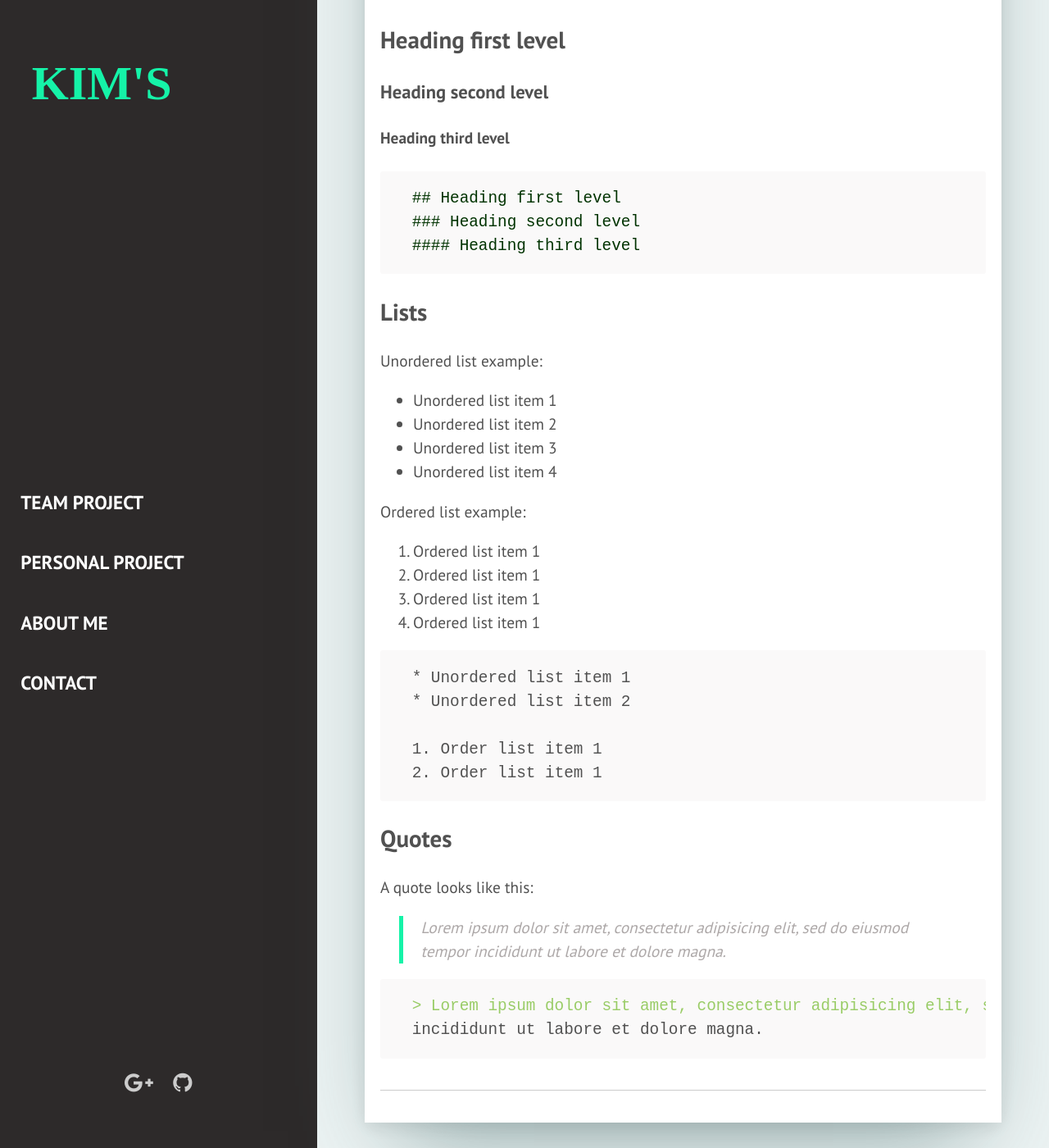
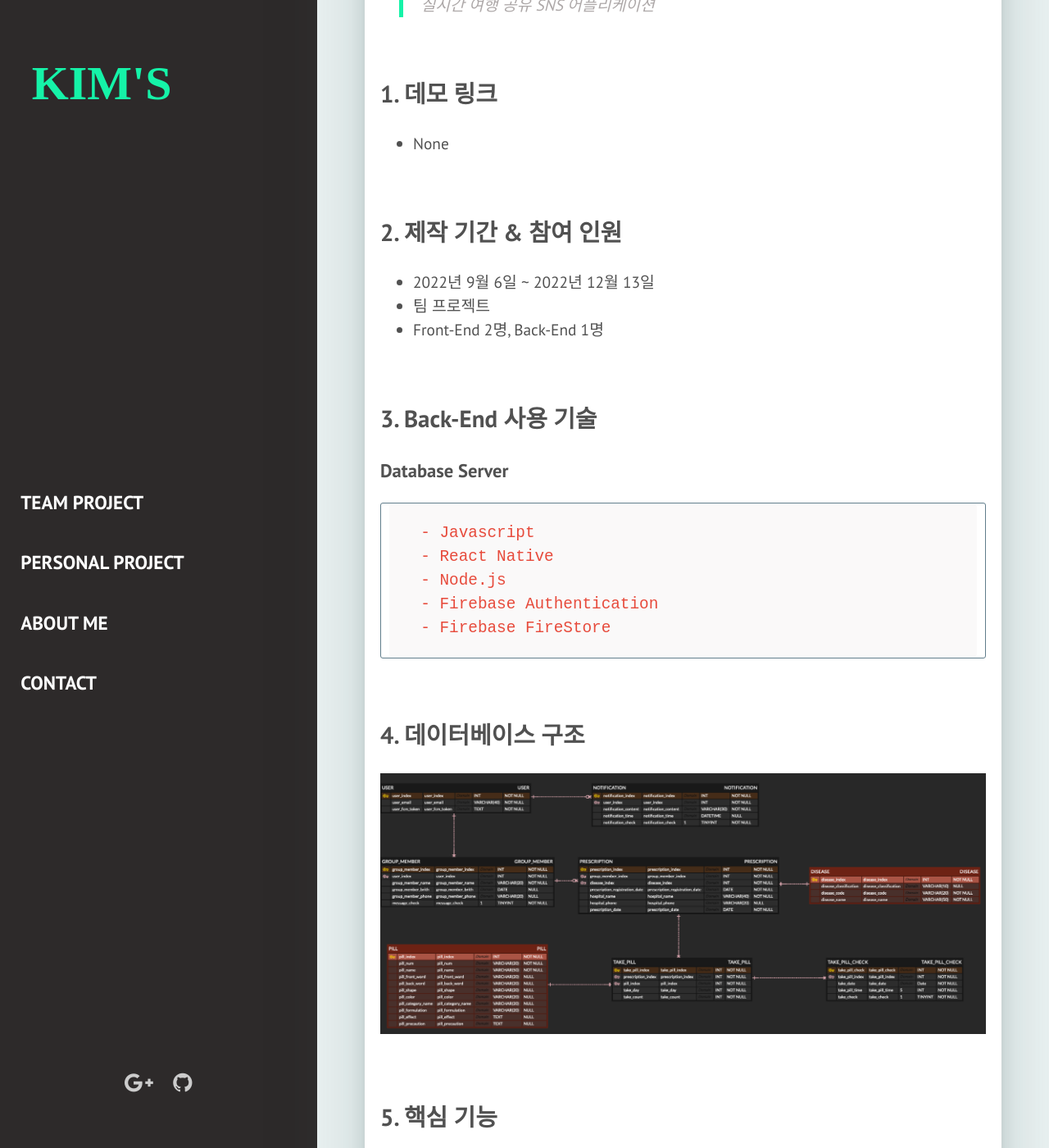
Before and after one commit to kimgusxo/kimgusxo.github.io, a Jekyll site: the page built from _posts/2017-03-29-example.markdown, in a window 1280 px wide and 1400 px high, scrolled down 1095 px. Shown: the whole window at 82% size. Built offline with Jekyll 4.4.1, drawn with Linux system fonts in a browser that asks for light colours; some web fonts are replaced; some of the changed text lies outside the part shown.

Commit message:
add post

```diff
--- a/_posts/2017-03-29-example.markdown
+++ b/_posts/2017-03-29-example.markdown
@@ -6,51 +6,61 @@ date:   2022-09-06 00:00:00 +0900
 description: 실시간 여행 공유 SNS 어플리케이션
 ---
 
-## Headings
+# :pushpin: Picstagram
+> 실시간 여행 공유 SNS 어플리케이션
 
-Headings by default:
+<br>
 
-## Heading first level
-### Heading second level
-#### Heading third level
+## 1. 데모 링크
+- None
 
-{% highlight markdown %}
-## Heading first level
-### Heading second level
-#### Heading third level
-{% endhighlight %}
+<br>
 
-## Lists
+## 2. 제작 기간 & 참여 인원
+- 2022년 9월 6일 ~ 2022년 12월 13일
+- 팀 프로젝트
+- Front-End 2명, Back-End 1명
 
-Unordered list example:
-* Unordered list item 1
-* Unordered list item 2
-* Unordered list item 3
-* Unordered list item 4
+<br>
 
-Ordered list example:
-1. Ordered list item 1
-2. Ordered list item 1
-3. Ordered list item 1
-4. Ordered list item 1
+## 3. Back-End 사용 기술
+### Database Server
+    - Javascript
+    - React Native
+	- Node.js
+    - Firebase Authentication
+    - Firebase FireStore
 
-{% highlight markdown %}
-* Unordered list item 1
-* Unordered list item 2
+<br>
 
-1. Order list item 1
-2. Order list item 1
-{% endhighlight %}
+## 4. 데이터베이스 구조
+![ERD Diagram](../assets/img/PillGood-ERDDiagram.png)
 
+<br>
 
-## Quotes
+## 5. 핵심 기능
+이 서비스의 핵심 기능은 사진 일기입니다.
+사용자는 인앱 카메라로 사진을 찍거나 갤러리에 있는 사진을 통해
+위치 좌표를 기준으로 지도에 여행 경로를 표시합니다.
 
-A quote looks like this:
+<br>
 
-> Lorem ipsum dolor sit amet, consectetur adipisicing elit, sed do eiusmod tempor
-incididunt ut labore et dolore magna.
+<details>
+<summary><b>핵심 기능 설명 펼치기</b></summary>
+<div markdown="1">
 
-{% highlight markdown %}
-> Lorem ipsum dolor sit amet, consectetur adipisicing elit, sed do eiusmod tempor
-incididunt ut labore et dolore magna.
-{% endhighlight %}
+<br>
+
+## 5. 서비스 아키텍쳐
+
+<br>
+
+## 6. 코드 파트 및 구현 이유
+
+<br>
+
+## 7. 트러블 슈팅
+
+<br>
+
+## 8. 회고
```
Also changed, not shown: _posts/2017-03-29-the-white-house.markdown (+17 -0 lines).
